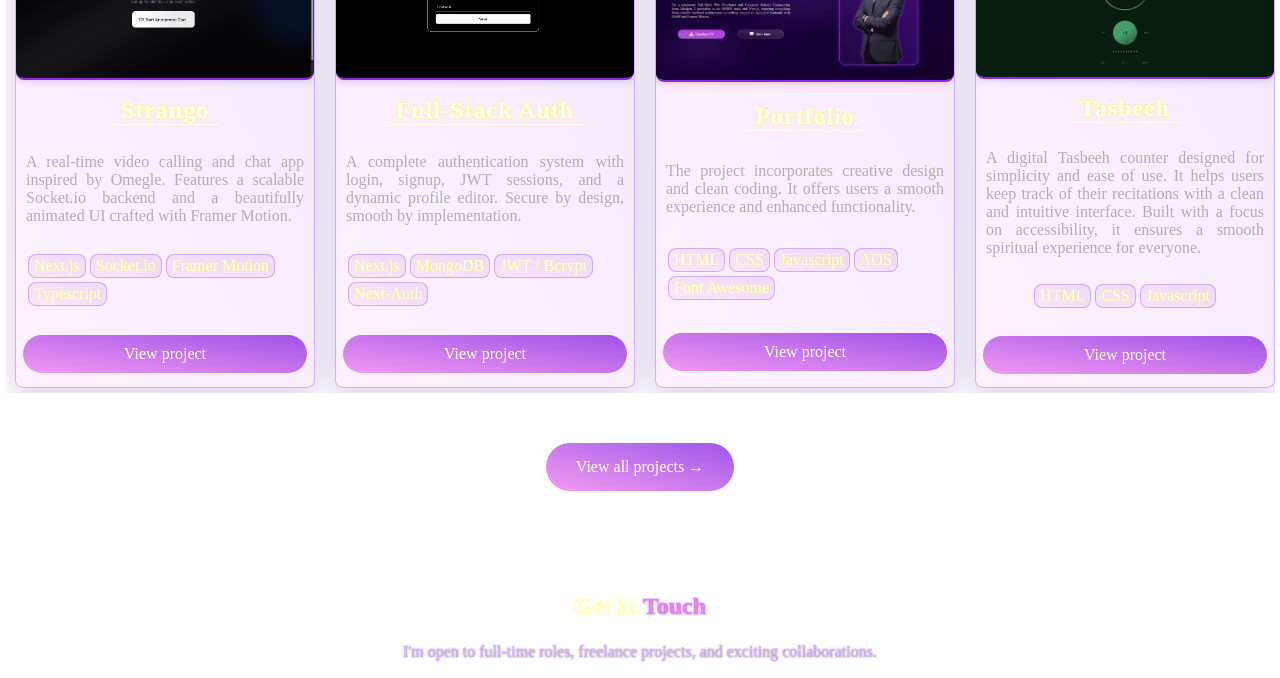
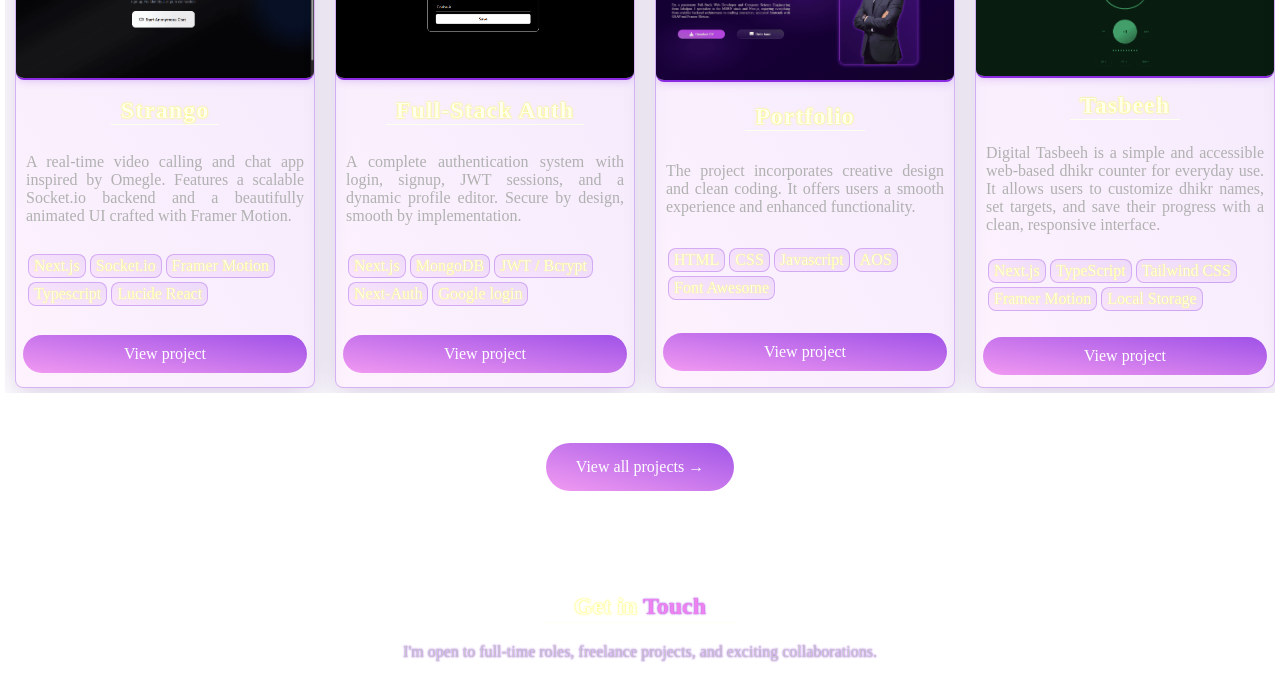
Before and after one commit to MohammadFaizan04/M-Faizan-Portfolio, a plain HTML site: page index.html in a window 1280 px wide. Shown: the part 2100-2778 px from the top of the page. Drawn offline with nearby package versions, Linux system fonts and the light colour scheme.

Commit message:
update tasbeeh

```diff
--- a/index.html
+++ b/index.html
@@ -57,7 +57,7 @@
             </nav>
         </div>
         <div class="ham" id="ham">
-            <span data-aos="fade-down" data-aos-delay="900" ></span><span data-aos="fade-down"
+            <span data-aos="fade-down" data-aos-delay="900"></span><span data-aos="fade-down"
                 data-aos-delay="600"></span><span data-aos="fade-down" data-aos-delay="300"></span>
         </div>
         <div class="right">
@@ -110,7 +110,8 @@
                                 <i class="fas fa-download"></i>
                             </span>
                             Download CV</a></button>
-                    <button data-aos="fade-right" data-aos-delay="600" class="homeConBtn"><a href="#contact"><span class="touchMail">
+                    <button data-aos="fade-right" data-aos-delay="600" class="homeConBtn"><a href="#contact"><span
+                                class="touchMail">
                                 <i class="fas fa-envelope  "></i>
                             </span> Get in
                             touch</a></button>
@@ -235,6 +236,7 @@
                         <div>Socket.io</div>
                         <div>Framer Motion</div>
                         <div>Typescript</div>
+                        <div>Lucide React</div>
                     </div>
                     <a href="https://strango.vercel.app" target="_blank">View project</a>
                 </div>
@@ -249,6 +251,7 @@
                         <div>MongoDB</div>
                         <div>JWT / Bcrypt</div>
                         <div>Next-Auth</div>
+                        <div>Google login</div>
                     </div>
                     <a href="https://next-authentication-project-1.vercel.app" target="_blank"> View project </a>
                 </div>
@@ -269,16 +272,18 @@
                 <div class="projectBox" data-aos="fade-up" data-aos-delay="800">
                     <img src="/images/tasbeeh.png" alt="strango.png">
                     <h2> Tasbeeh </h2>
-                    <p>A digital Tasbeeh counter designed for simplicity and ease of use. It helps users keep track of
-                        their recitations with a clean and intuitive interface. Built with a focus on accessibility, it
-                        ensures a smooth spiritual experience for everyone.</p>
+                    <p>Digital Tasbeeh is a simple and accessible web-based dhikr counter for everyday use.
+                        It allows users to customize dhikr names, set targets, and save their progress with a clean,
+                        responsive interface.</p>
 
                     <div class="tech">
-                        <div>HTML</div>
-                        <div>CSS</div>
-                        <div>Javascript</div>
+                        <div> Next.js</div>
+                        <div> TypeScript </div>
+                        <div> Tailwind CSS</div>
+                        <div> Framer Motion</div>
+                        <div> Local Storage</div>
                     </div>
-                    <a href="https://tasbeeh-ashen.vercel.app" target="_blank">View project</a>
+                    <a href="https://digital-tasbeeh-eta.vercel.app" target="_blank">View project</a>
                 </div>
                 <div class="projectBox" data-aos="fade-up" data-aos-delay="1000">
                     <img src="/images/ageclc.png" alt="strango.png">
@@ -364,7 +369,7 @@
     </footer>
 
 
-  <script src="main.js"></script>
+    <script src="main.js"></script>
 </body>
 
 </html>
```
